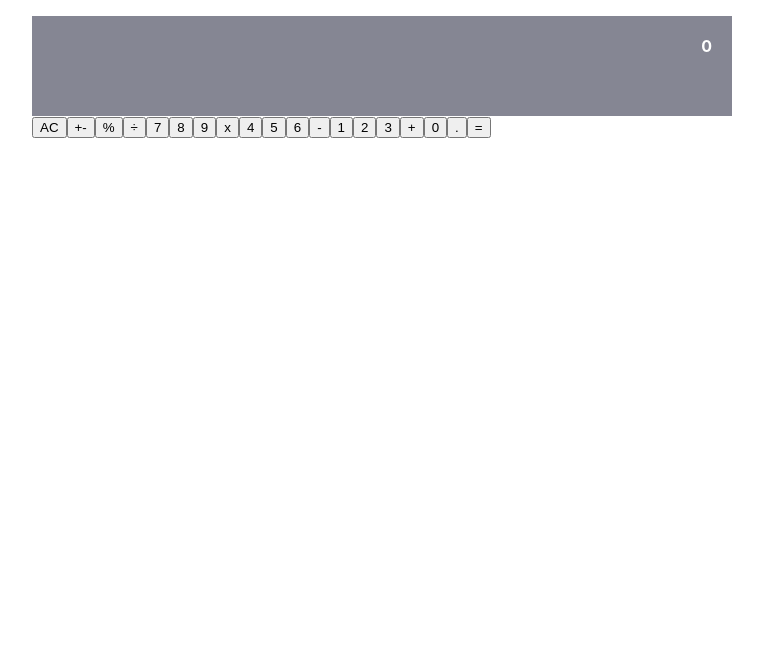
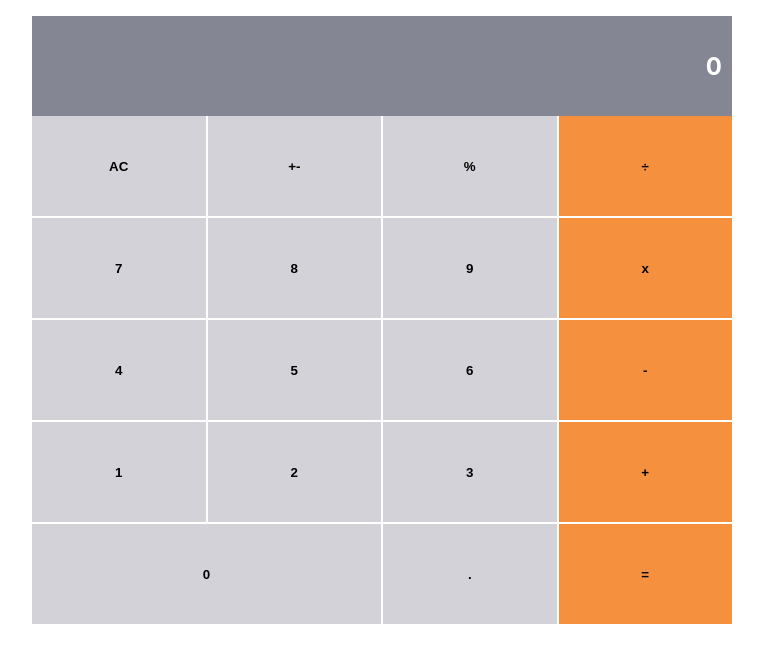
Before and after one commit to ndikumanaisaie/math-magician, a React (Create React App) app: page / in a window 1280 px wide. Shown: the top 662 px of the page, without its empty margins (258-1021 px from the left). Built offline with nearby package versions, Linux system fonts and the light colour scheme.

Commit message:
Fix css problems and correct disabled linters

```diff
--- a/src/assets/styles/styles.css
+++ b/src/assets/styles/styles.css
@@ -27,75 +27,51 @@ body {
 
 .screen {
   background-color: #858693;
-  color: #fff;
+  height: 100px;
+  margin: 0;
+  width: 100%;
+  padding: 0 10px;
+  display: flex;
+  font-size: 24px;
+  align-items: center;
+  justify-content: flex-end;
+  color: white;
   font-weight: bold;
-  padding: 20px;
-  height: 100px;
-  text-align: right;
-  margin: 0;
+  box-sizing: border-box;
 }
 
-.button-panel-container {
+.button-box {
+  width: 100%;
+  height: calc(100% - 110px);
   display: grid;
-  grid-template-rows: 1fr 1fr 1fr 1fr 1fr;
+  grid-template-columns: repeat(4, 1fr);
+  grid-template-rows: repeat(5, 1fr);
+  grid-gap: 2px;
 }
 
-.row-number-0,
-.row-number-1,
-.row-number-2,
-.row-number-3 {
-  display: grid;
-  grid-template-columns: 1fr 1fr 1fr 1fr;
-  place-items: center;
+button {
+  border: 1px;
+  background-color: rgb(211, 210, 217);
+  color: rgb(0, 0, 0);
+  font-weight: bold;
+  cursor: pointer;
   height: 100px;
+  width: 100%;
 }
 
-.row-number-4 {
-  display: grid;
-  grid-template-columns: 2fr 1fr 1fr;
-  place-items: center;
-  height: 100px;
-}
-
-.row-number-0 > button,
-.row-number-1 > button,
-.row-number-2 > button,
-.row-number-3 > button,
-.row-number-4 > button {
-  border: 1px solid #858693;
-  height: 100%;
-  width: 100%;
-  display: grid;
-  place-items: center;
-  color: #000;
-  padding: 10px;
-}
-
-.row-number-0 > button:hover,
-.row-number-1 > button:hover,
-.row-number-2 > button:hover,
-.row-number-3 > button:hover,
-.row-number-4 > button:hover {
+button:hover {
   background-color: #49494b94;
 }
 
-.orange-bg {
+.sign-btn {
   background-color: #f5913e;
+  border: none;
 }
 
-.grey-bg {
-  background-color: #e0e0e0;
+.sign-btn:hover {
+  background-color: rgb(255, 221, 0);
 }
 
-nav {
-  height: 50px;
-  display: flex;
-  justify-content: space-around;
-  place-items: center;
-  width: 100%;
+.zero {
+  grid-column: 1 / 3;
 }
-
-main {
-  width: 90%;
-  margin: 1rem auto;
-}
--- a/src/components/Calculator.jsx
+++ b/src/components/Calculator.jsx
@@ -1,20 +1,8 @@
 /* eslint-disable no-nested-ternary */
-/* eslint-disable react/button-has-type */
-/* eslint-disable react/no-unused-state */
-/* eslint-disable no-unused-vars */
 /* eslint-disable react/prefer-stateless-function */
 import React, { Component } from 'react';
 
 class Calculator extends Component {
-  constructor(props) {
-    super(props);
-    this.state = {
-      sign: '',
-      num: 0,
-      res: 0,
-    };
-  }
-
   render() {
     const btnValues = [
       ['AC', '+-', '%', '÷'],
@@ -29,15 +17,16 @@ class Calculator extends Component {
         <div className="screen">0</div>
         <div className="button-box">
           {
-            btnValues.flat().map((btn, i) => (
+            btnValues.flat().map((btn) => (
               <button
                 key={btn}
+                type="button"
                 className={
                   btn === '=' || btn === '÷' || btn === 'x' || btn === '-' || btn === '+'
                     ? 'sign-btn'
                     : btn === 0
                       ? 'zero'
-                      : 'keypad'
+                      : '0'
                 }
                 value={btn}
               >
```
